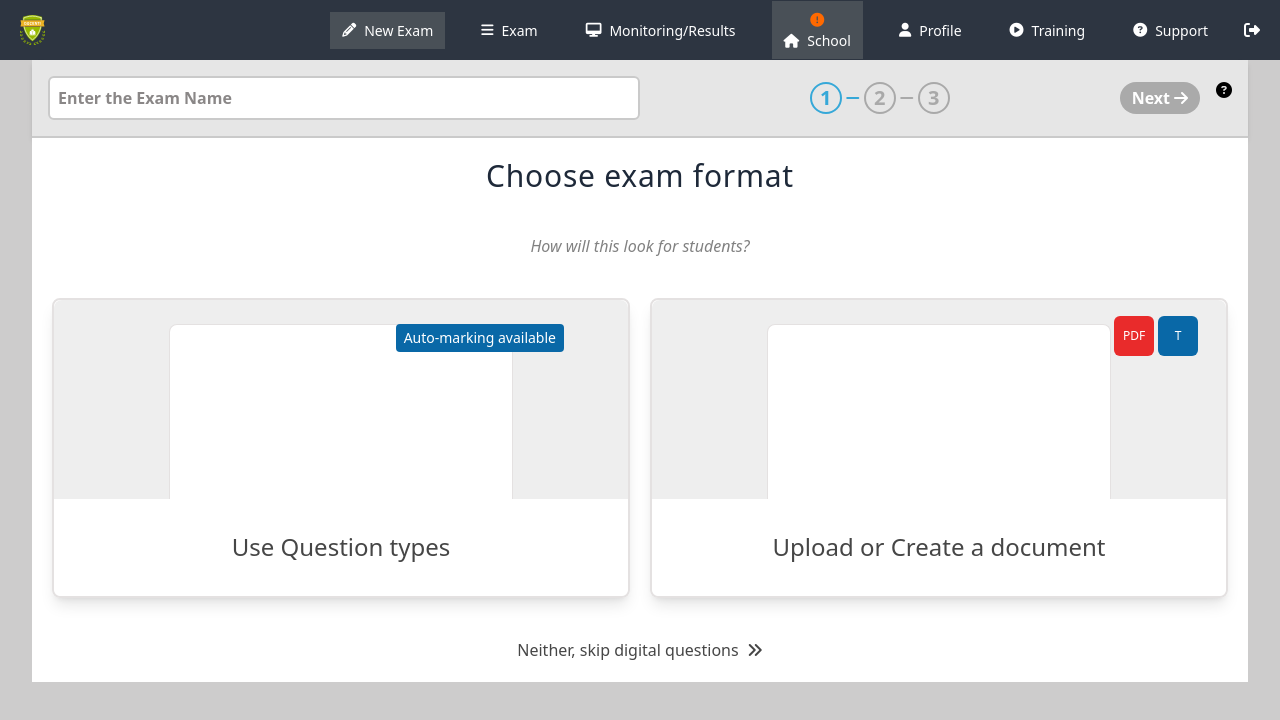
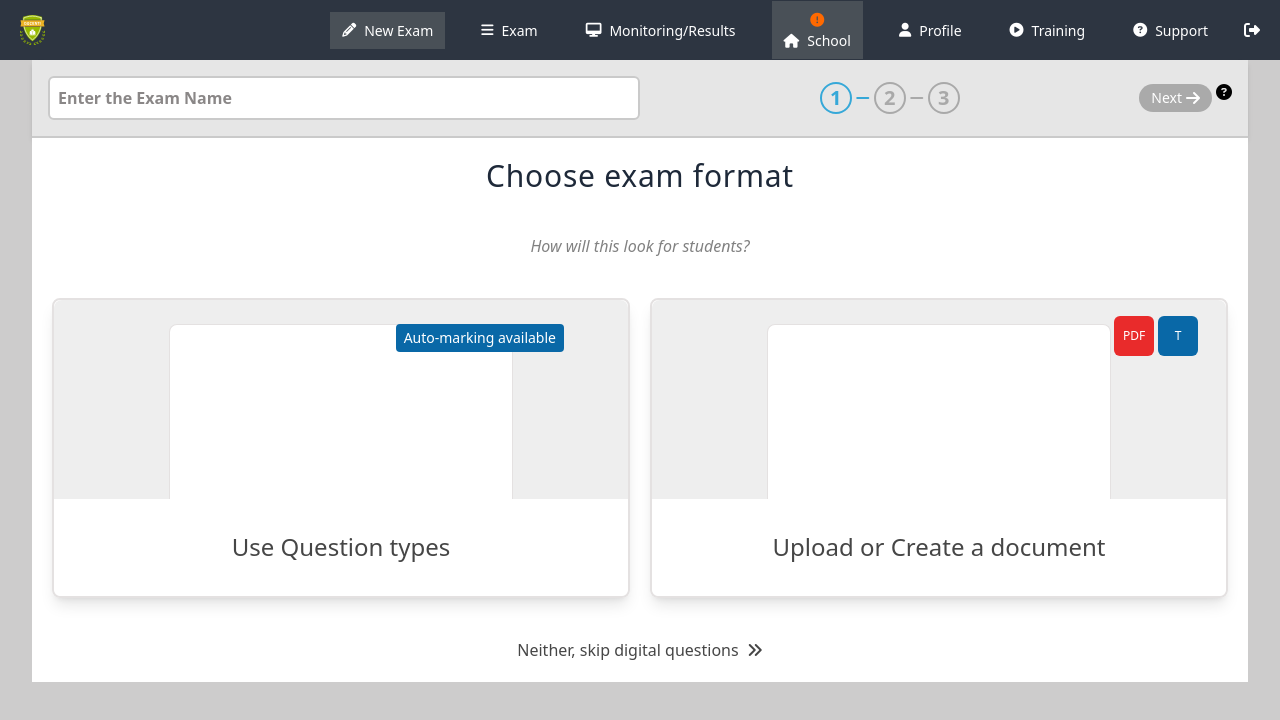
Before and after one commit to urizennnn/Exam-net, a Vue app: page /new-exam in a window 1280 px wide. Shown: the top 720 px of the page. Built offline with nearby package versions, Linux system fonts and the light colour scheme.

Commit message:
Modified App Button Component

```diff
--- a/src/components/AppButton.vue
+++ b/src/components/AppButton.vue
@@ -4,14 +4,24 @@
     @click="handleClick"
     :class="[
       extraClass,
-      'w-fit flex items-center text-gray-500 py-2 gap-2 border border-gray-400  px-2 rounded-lg',
-      disabled
+      theme === 'primary'
+        ? 'w-fit flex items-center text-gray-500 py-2 gap-2 border border-gray-400  px-2 rounded-lg'
+        : 'flex items-center gap-1 text-white font-semibold rounded-2xl py-1 px-3',
+      disabled && theme === 'primary'
         ? 'cursor-not-allowed bg-gray-200'
-        : 'cursor-pointer hover:text-gray-800 hover:border-gray-800',
+        : !disabled && theme === 'primary'
+          ? 'cursor-pointer hover:text-gray-800 hover:border-gray-800'
+          : '',
+      disabled && theme === 'secondary'
+        ? 'cursor-not-allowed bg-[#38383858]'
+        : !disabled && theme === 'secondary'
+          ? 'cursor-pointer bg-[#211d1d]'
+          : '',
     ]"
   >
     <i v-if="rightIcon" :class="rightIcon"></i>
     <span class="text-sm font-medium">{{ label }}</span>
+    <i v-if="leftIcon" :class="leftIcon"></i>
   </button>
 </template>
 
@@ -26,9 +36,17 @@ const props = defineProps({
     type: String,
     required: false,
   },
+  leftIcon: {
+    type: String,
+    required: false,
+  },
   disabled: {
     type: Boolean,
     required: false,
+  },
+  theme: {
+    type: String,
+    default: "primary",
   },
 });
 
--- a/src/layout/NewExamLayout.vue
+++ b/src/layout/NewExamLayout.vue
@@ -47,17 +47,16 @@
             <i class="fa-solid fa-binoculars"></i>
           </button>
         </div>
-        <div class="flex gap-4">
+        <div class="flex gap-1">
           <template v-for="(verifier, index) in formVerifier" :key="index">
-            <button
+            <AppButton
               v-if="index + 1 === newExamStore.counter"
-              class="cursor-pointer disabled:cursor-not-allowed flex items-center gap-1 bg-[#211d1d] disabled:bg-[#38383858] text-white font-semibold rounded-2xl py-1 px-3"
               :disabled="verifier.validator"
               @click="handleClick"
-            >
-              Next
-              <i class="fa-solid fa-arrow-right"></i>
-            </button>
+              label="Next"
+              theme="secondary"
+              leftIcon="fa-solid fa-arrow-right"
+            />
           </template>
           <i class="fa-solid fa-circle-question" role="button"></i>
         </div>
@@ -73,6 +72,7 @@
 import { watch, ref, computed } from "vue";
 import { RouterView, useRouter } from "vue-router";
 import { useNewExamStore } from "../store/NewExamStore";
+import AppButton from "../components/AppButton.vue";
 
 const router = useRouter();
 const newExamStore = useNewExamStore();
```
